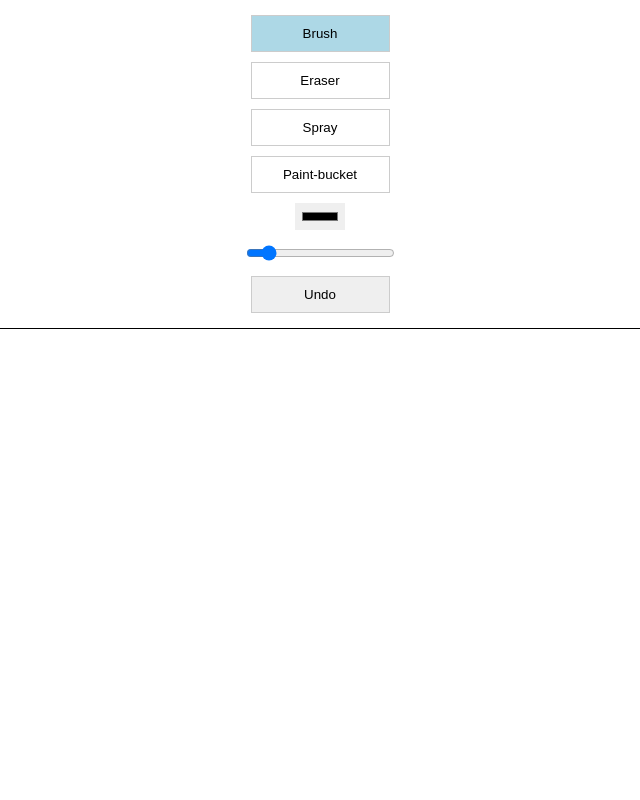
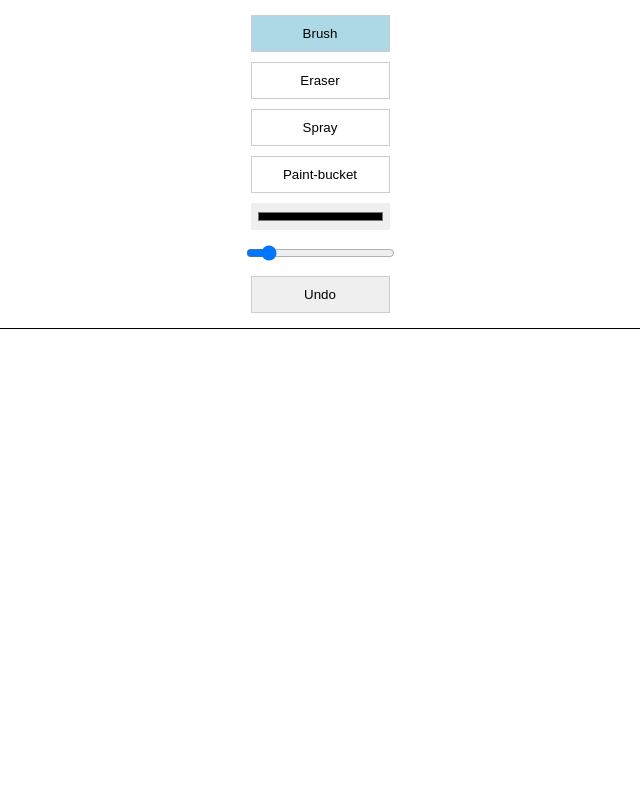
Before and after one commit to bphil1041/art-creation-app, a React (Create React App) app: page / in a window 1280 px wide. Shown: the top 800 px of the page, without its empty margins (320-960 px from the left). Built offline with nearby package versions, Linux system fonts and the light colour scheme.

Commit message:
Update App.css

```diff
--- a/src/App.css
+++ b/src/App.css
@@ -1,5 +1,3 @@
-/* src/App.css */
-
 .App {
   text-align: center;
   display: flex;
@@ -24,6 +22,7 @@
   flex-direction: column;
   padding: 10px;
   align-items: center;
+  transition: max-height 0.5s ease-in-out;
 }
 
 .toolbar button {
@@ -38,15 +37,11 @@
   background-color: #f0f0f0;
 }
 
-.toolbar input[type="color"] {
+.toolbar input[type="color"],
+.toolbar input[type="range"] {
   margin: 5px 0;
   padding: 5px;
   border: none;
-}
-
-.toolbar input[type="range"] {
-  margin: 5px 0;
-  padding: 5px;
   width: 100%;
 }
 
@@ -54,23 +49,26 @@ canvas {
   border: 1px solid black;
 }
 
+/* For screens smaller than 768px */
 @media (max-width: 768px) {
   .hamburger {
     display: block;
   }
 
   .toolbar {
-    display: none;
-    flex-direction: column;
+    max-height: 0;
+    overflow: hidden;
   }
 
   .toolbar.open {
-    display: flex;
-  }
-
-  .toolbar button {
-    margin: 5px;
-    padding: 10px;
-    width: auto;
+    max-height: 300px;
+    /* Adjust based on the content's height */
   }
 }
+
+/* For screens larger than 768px */
+@media (min-width: 769px) {
+  .toolbar {
+    max-height: none;
+  }
+}
```
